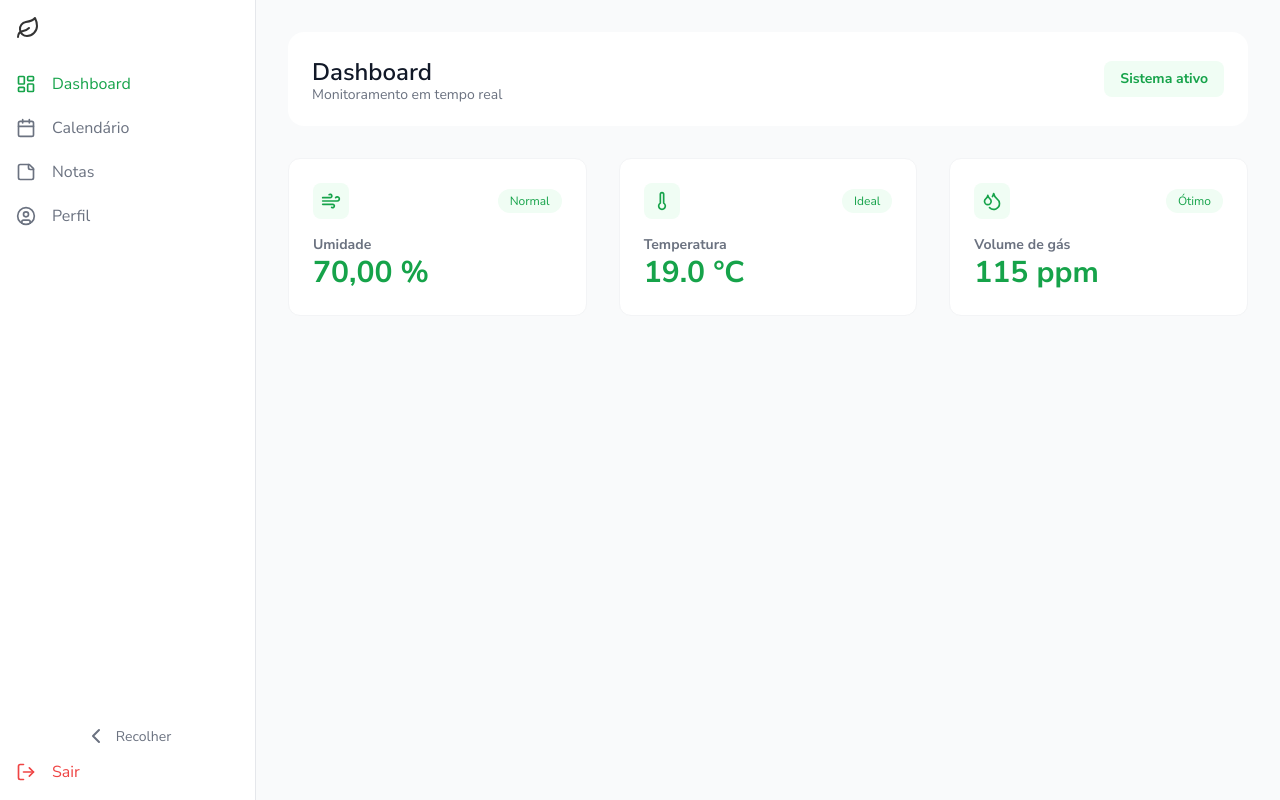
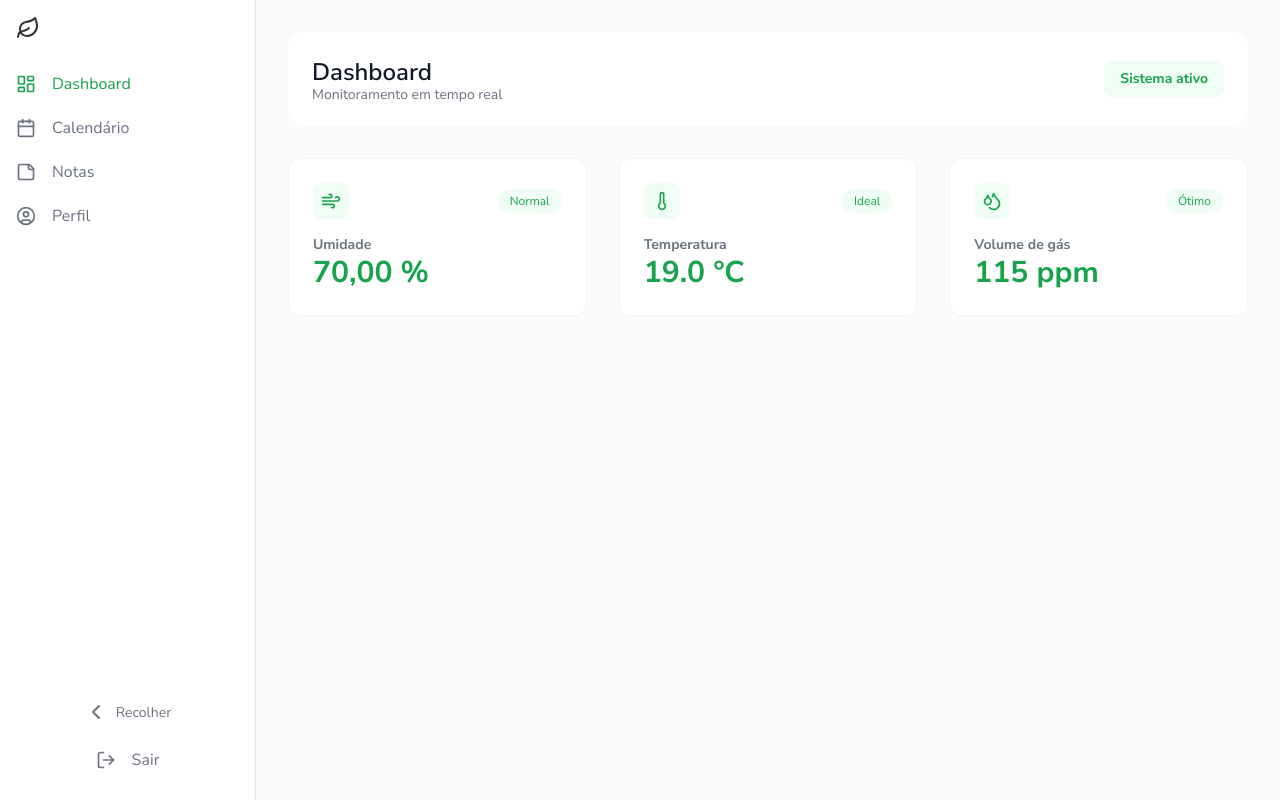
Before and after one commit to Lotus-Bio/lotus-frontend-2.0, a Next.js app: page /dashboard in a window 1280 px wide. Built offline with nearby package versions, Linux system fonts and the light colour scheme; no server answers.

Commit message:
ajusta posicionamento e animações do sidemnu

```diff
--- a/src/ui/components/Sidemenu/index.jsx
+++ b/src/ui/components/Sidemenu/index.jsx
@@ -9,7 +9,6 @@ import {
   UserCircle,
   LogOut,
   Leaf,
-  ChevronLeft,
 } from "lucide-react";
 import {
   StyledMenu,
@@ -21,6 +20,7 @@ import {
   Content,
   Logout,
   StyledWrapper,
+  ChevronLeftStyled,
 } from "./sidemenu.style";
 import { auth } from "@/lib/firebase";
 import { signOut } from "firebase/auth";
@@ -88,15 +88,11 @@ const Sidemenu = () => {
             </NavItem>
           </Nav>
 
-          <BottomSection>
+          <BottomSection $isCollapsed={isSidebarCollapsed}>
             <ButtonToggle
               onClick={() => setIsSidebarCollapsed(!isSidebarCollapsed)}
             >
-              <ChevronLeft
-                className={`rotate-180 ${
-                  isSidebarCollapsed ? "" : "rotate-180"
-                }`}
-              />
+              <ChevronLeftStyled rotate={isSidebarCollapsed} />
               {!isSidebarCollapsed && <span>Recolher</span>}
             </ButtonToggle>
             <Logout onClick={handleSignOut}>
--- a/src/ui/components/Sidemenu/sidemenu.style.js
+++ b/src/ui/components/Sidemenu/sidemenu.style.js
@@ -1,5 +1,6 @@
-import styled from "styled-components";
+import styled, { css } from "styled-components";
 import Link from "next/link";
+import { ChevronLeft } from "lucide-react";
 
 export const StyledWrapper = styled.div`
   display: flex;
@@ -18,13 +19,14 @@ export const Sidebar = styled.aside`
   background-color: #ffffff;
   border-right: 1px solid #e5e7eb;
   padding: 1rem;
-  transition: all 0.3s ease-in-out;
   display: flex;
+  align-items: ${({ $isCollapsed }) => ($isCollapsed ? "center" : "start")};
   flex-direction: column;
   height: 100%;
   position: fixed;
   top: 0;
   left: 0;
+  transition: all 0.3s ease-in-out;
 `;
 
 export const Logo = styled.div`
@@ -88,17 +90,18 @@ export const BottomSection = styled.div`
   margin-top: auto;
   display: flex;
   flex-direction: column;
+  align-items: center;
+  justify-content: center;
+  width: 100%;
 `;
 
 export const ButtonToggle = styled.button`
-  width: 100%;
   background: none;
   color: #6b7280;
   display: flex;
   align-items: center;
-  justify-content: center;
   gap: 0.5rem;
-  padding: 0.75rem;
+  padding: 0.75rem 0;
   font-size: 0.875rem;
   cursor: pointer;
 
@@ -126,11 +129,11 @@ export const Logout = styled.button`
   align-items: center;
   gap: 1rem;
   text-decoration: none;
-  color: #ef4444;
+  color: #6b7280;
+  padding: 0.75rem;
 
   &:hover {
-    background-color: #fef2f2;
-    color: #dc2626;
+    color: #ef4444;
   }
 
   svg {
@@ -138,3 +141,12 @@ export const Logout = styled.button`
     height: 1.25rem;
   }
 `;
+
+export const ChevronLeftStyled = styled(ChevronLeft)`
+  transition: transform 0.3s ease;
+  ${({ rotate }) =>
+    rotate &&
+    css`
+      transform: rotate(180deg);
+    `}
+`;
```
